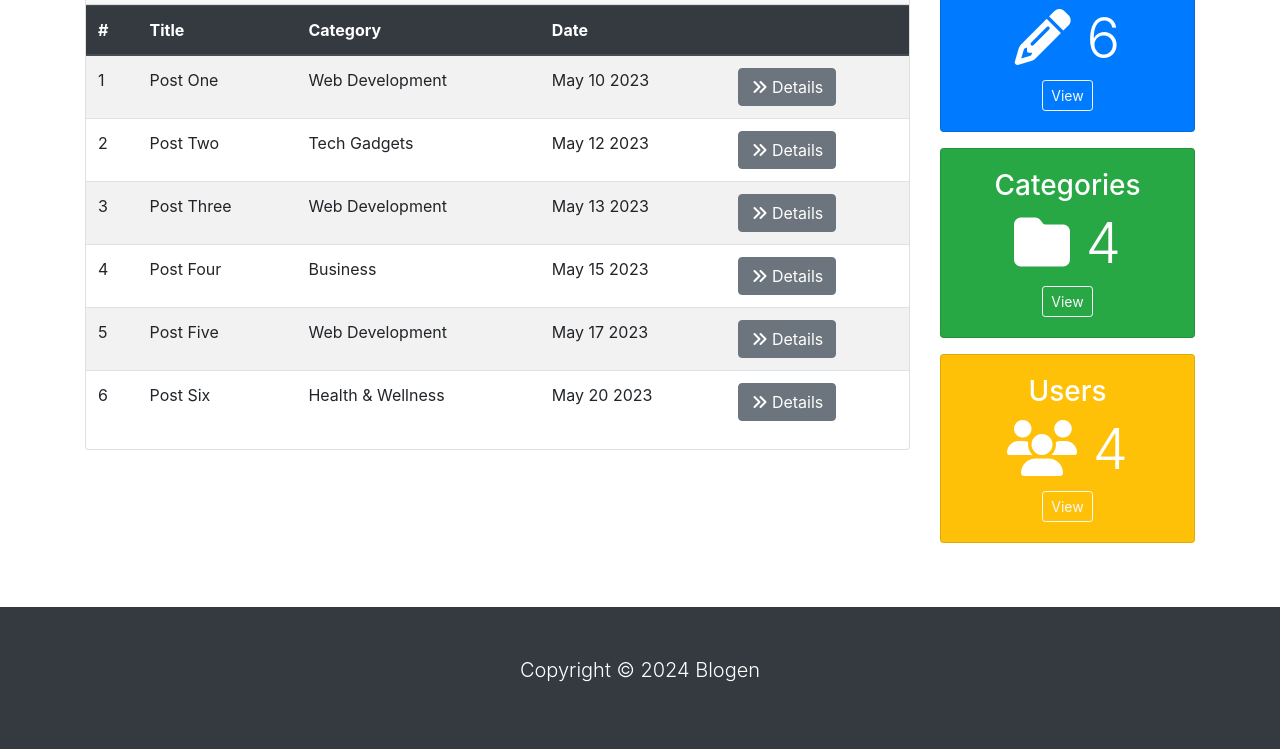
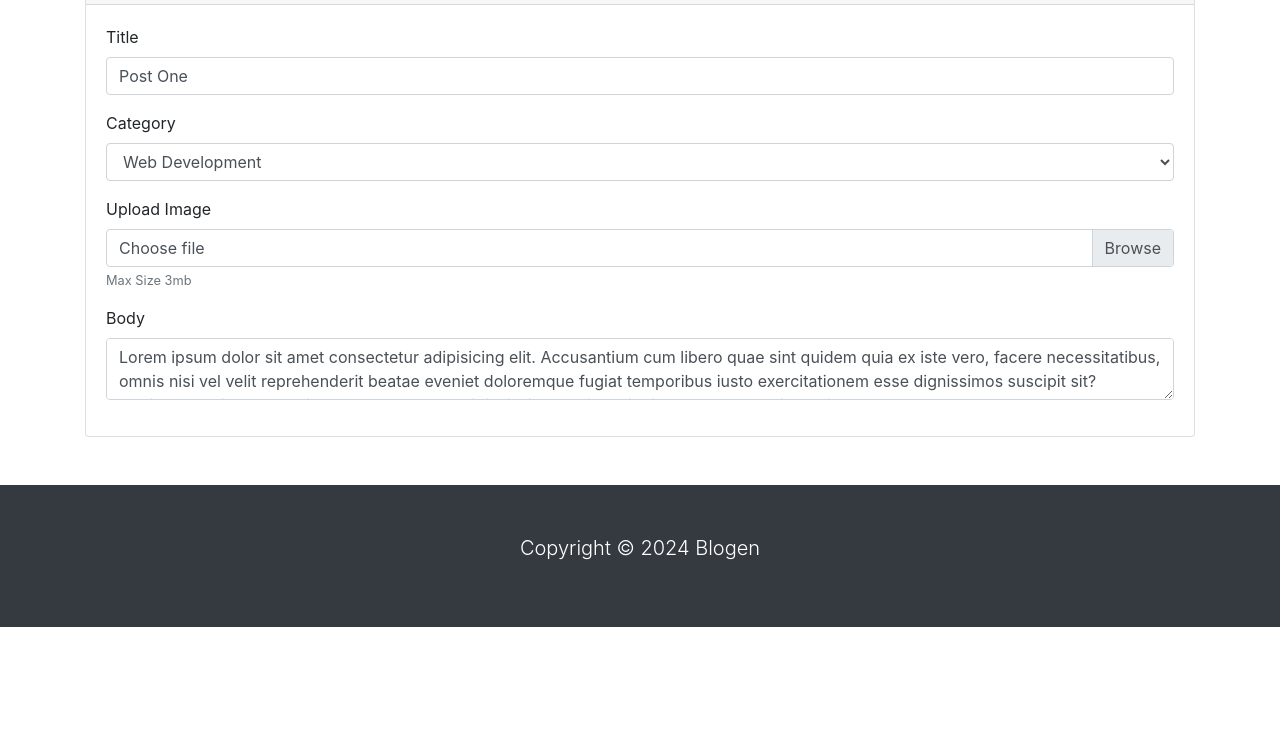
Before and after one commit to Tlmundt/bootstrap4, a website built with webpack: page src/details.html in a window 1280 px wide. Shown: the part 280-1029 px from the top of the page. After the commit the page ends 907 px from the top, so only its background shows below. Built offline with nearby package versions, Linux system fonts and the light colour scheme; a script that the page names is missing.

Commit message:
Finish details and settings pages

```diff
--- a/src/details.html
+++ b/src/details.html
@@ -24,7 +24,7 @@
                 <div class="collapse navbar-collapse" id="navbarCollapse">
                     <ul class="navbar-nav">
                         <li class="nav-item px-2">
-                            <a href="index.html" class="nav-link active">Dashboard</a>
+                            <a href="index.html" class="nav-link">Dashboard</a>
                         </li>
                         <li class="nav-item px-2">
                             <a href="posts.html" class="nav-link">Posts</a>
@@ -63,167 +63,81 @@
                 </div>
             </div>
         </nav>
+
         <!-- Header -->
         <header id="main-header" class="py-2 bg-primary text-white">
             <div class="container">
                 <div class="row">
                     <div class="col-md-6">
-                        <h1><i class="fas fa-cog"></i> Dashboard</h1>
+                        <h1>Post One</h1>
                     </div>
                 </div>
             </div>
         </header>
+
         <!-- Actions -->
         <section id="actions" class="py-4 mb-4 bg-light">
             <div class="container">
                 <div class="row">
                     <div class="col-md-3">
-                        <a href="#" class="btn btn-primary btn-block" data-toggle="modal" data-target="#addPostModal">
-                            <i class="fas fa-plus"></i>
-                            Add Post
+                        <a href="index.html" class="btn btn-light btn-block">
+                            <i class="fas fa-arrow-left"></i>
+                            Back to Dashboard
                         </a>
                     </div>
                     <div class="col-md-3">
-                        <a href="#" class="btn btn-success btn-block" data-toggle="modal" data-target="#addCategoryModal">
-                            <i class="fas fa-plus"></i>
-                            Add Category
+                        <a href="index.html" class="btn btn-success btn-block">
+                            <i class="fas fa-check"></i>
+                            Save Changes
                         </a>
                     </div>
                     <div class="col-md-3">
-                        <a href="#" class="btn btn-warning btn-block" data-toggle="modal" data-target="#addUserModal">
-                            <i class="fas fa-plus"></i>
-                            Add User
+                        <a href="index.html" class="btn btn-danger btn-block">
+                            <i class="fas fa-trash"></i>
+                            Delete Post
                         </a>
                     </div>
                 </div>
             </div>
         </section>
 
-        <!-- Posts -->
-        <section id="posts">
+        <!-- Details -->
+        <section id="details">
             <div class="container">
                 <div class="row">
-                    <div class="col-md-9">
+                    <div class="col">
                         <div class="card">
                             <div class="card-header">
-                                <h4>Latest Posts</h4>
+                                <h4>Edit Post</h4>
                             </div>
-                            <table class="table table-striped">
-                                <thead class="thead-dark">
-                                    <tr>
-                                        <th>#</th>
-                                        <th>Title</th>
-                                        <th>Category</th>
-                                        <th>Date</th>
-                                        <th></th>
-                                    </tr>
-                                </thead>
-                                <tbody>
-                                    <tr>
-                                        <td>1</td>
-                                        <td>Post One</td>
-                                        <td>Web Development</td>
-                                        <td>May 10 2023</td>
-                                        <td>
-                                            <a href="details.html" class="btn btn-secondary">
-                                                <i class="fas fa-angle-double-right"></i>
-                                                Details
-                                            </a>
-                                        </td>
-                                    </tr>
-                                    <tr>
-                                        <td>2</td>
-                                        <td>Post Two</td>
-                                        <td>Tech Gadgets</td>
-                                        <td>May 12 2023</td>
-                                        <td>
-                                            <a href="details.html" class="btn btn-secondary">
-                                                <i class="fas fa-angle-double-right"></i>
-                                                Details
-                                            </a>
-                                        </td>
-                                    </tr>
-                                    <tr>
-                                        <td>3</td>
-                                        <td>Post Three</td>
-                                        <td>Web Development</td>
-                                        <td>May 13 2023</td>
-                                        <td>
-                                            <a href="details.html" class="btn btn-secondary">
-                                                <i class="fas fa-angle-double-right"></i>
-                                                Details
-                                            </a>
-                                        </td>
-                                    </tr>
-                                    <tr>
-                                        <td>4</td>
-                                        <td>Post Four</td>
-                                        <td>Business</td>
-                                        <td>May 15 2023</td>
-                                        <td>
-                                            <a href="details.html" class="btn btn-secondary">
-                                                <i class="fas fa-angle-double-right"></i>
-                                                Details
-                                            </a>
-                                        </td>
-                                    </tr>
-                                    <tr>
-                                        <td>5</td>
-                                        <td>Post Five</td>
-                                        <td>Web Development</td>
-                                        <td>May 17 2023</td>
-                                        <td>
-                                            <a href="details.html" class="btn btn-secondary">
-                                                <i class="fas fa-angle-double-right"></i>
-                                                Details
-                                            </a>
-                                        </td>
-                                    </tr>
-                                    <tr>
-                                        <td>6</td>
-                                        <td>Post Six</td>
-                                        <td>Health & Wellness</td>
-                                        <td>May 20 2023</td>
-                                        <td>
-                                            <a href="details.html" class="btn btn-secondary">
-                                                <i class="fas fa-angle-double-right"></i>
-                                                Details
-                                            </a>
-                                        </td>
-                                    </tr>
-                                </tbody>
-                            </table>
-                        </div>
-                    </div>
-                    <div class="col-md-3">
-                        <div class="card text-center bg-primary text-white mb-3">
                             <div class="card-body">
-                                <h3>Posts</h3>
-                                <h4 class="display-4">
-                                    <i class="fas fa-pencil-alt"></i>
-                                    6
-                                </h4>
-                                <a href="posts.html" class="btn btn-outline-light btn-sm">View</a>
-                            </div>
-                        </div>
-                        <div class="card text-center bg-success text-white mb-3">
-                            <div class="card-body">
-                                <h3>Categories</h3>
-                                <h4 class="display-4">
-                                    <i class="fas fa-folder"></i>
-                                    4
-                                </h4>
-                                <a href="categories.html" class="btn btn-outline-light btn-sm">View</a>
-                            </div>
-                        </div>
-                        <div class="card text-center bg-warning text-white mb-3">
-                            <div class="card-body">
-                                <h3>Users</h3>
-                                <h4 class="display-4">
-                                    <i class="fas fa-users"></i>
-                                    4
-                                </h4>
-                                <a href="users.html" class="btn btn-outline-light btn-sm">View</a>
+                                <form>
+                                    <div class="form-group">
+                                        <label for="title">Title</label>
+                                        <input type="text" class="form-control" value="Post One">
+                                    </div>
+                                    <div class="form-group">
+                                        <label for="category">Category</label>
+                                        <select class="form-control">
+                                            <option value="" selected>Web Development</option>
+                                            <option value="">Tech Gadgets</option>
+                                            <option value="">Business</option>
+                                            <option value="">Health & Wellness</option>
+                                        </select>
+                                    </div>
+                                    <div class="form-group">
+                                        <label for="image">Upload Image</label>
+                                        <div class="custom-file">
+                                            <input type="file" class="custom-file-input" id="image">
+                                            <label for="image" class="custom-file-label">Choose file</label>
+                                        </div>
+                                        <small class="form-text text-muted">Max Size 3mb</small>
+                                    </div>
+                                    <div class="form-group">
+                                        <label for="body">Body</label>
+                                        <textarea id="editor1" class="form-control">Lorem ipsum dolor sit amet consectetur adipisicing elit. Accusantium cum libero quae sint quidem quia ex iste vero, facere necessitatibus, omnis nisi vel velit reprehenderit beatae eveniet doloremque fugiat temporibus iusto exercitationem esse dignissimos suscipit sit? Ducimus explicabo, aperiam nemo voluptas adipisci alias omnis veritatis tempora esse, impedit rem consectetur.</textarea>
+                                    </div>
+                                </form>
                             </div>
                         </div>
                     </div>
--- a/webpack.config.js
+++ b/webpack.config.js
@@ -61,6 +61,10 @@ module.exports = {
             filename: 'details.html',
             template: 'src/details.html'
         }),
+        new HtmlWebpackPlugin({
+            filename: 'settings.html',
+            template: 'src/settings.html'
+        }),
         new MiniCssExtractPlugin({
             filename: 'css/[name].css',
         })
```
Also changed, not shown: src/settings.html (added, +173 -0 lines).
